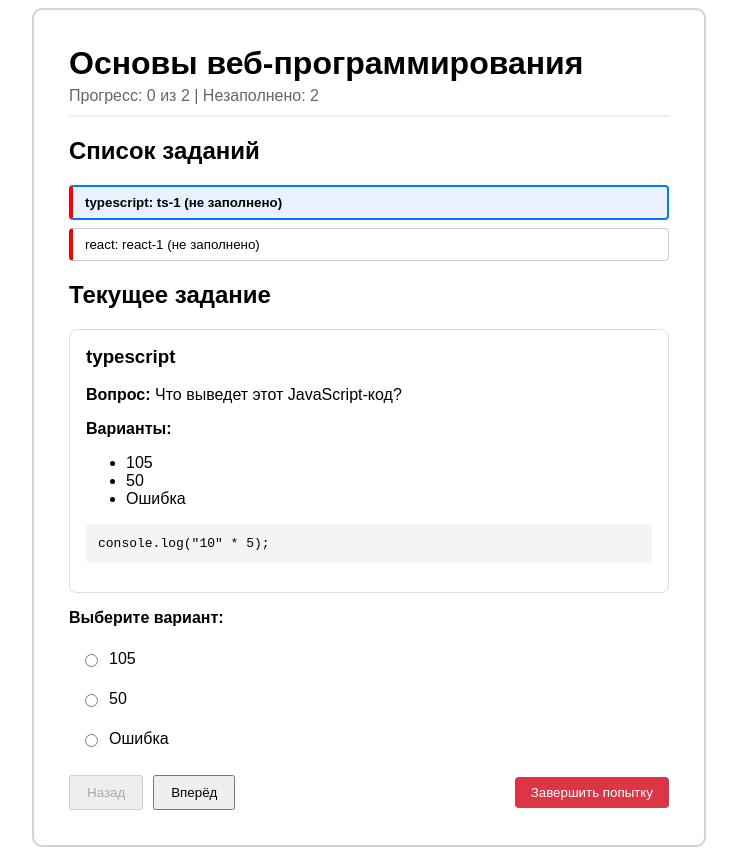
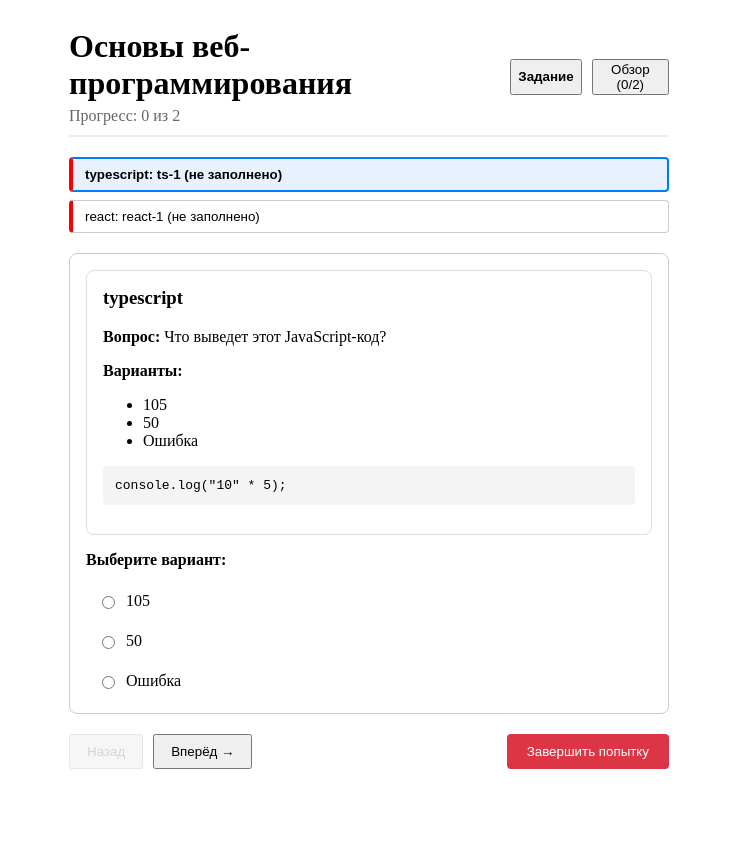
Before and after one commit to demyurg/web-programming-course, a React (Vite) app in the folder trainer/: page / in a window 1280 px wide. Shown: the whole page, without its empty margins (271-1008 px from the left). After the commit the page ends 800 px from the top, so only its background shows below. Built offline with nearby package versions, Linux system fonts and the light colour scheme.

Commit message:
Gotovo44444444

```diff
--- a/trainer/src/App.tsx
+++ b/trainer/src/App.tsx
@@ -1,135 +1,156 @@
-import { useState } from 'react';
+import { useReducer } from 'react';
 import { mainSet } from './demo';
-import { type Answer, updateAnswer, getUnansweredTaskIds } from './domain';
+import { getUnansweredTaskIds } from './domain';
+import { attemptReducer, type AttemptState, type AttemptAction, canEdit } from './attemptRules';
 import { TaskList } from './components/TaskList';
 import { TaskCard } from './components/TaskCard';
 import { AnswerInput } from './components/AnswerInput';
+import { AttemptReview } from './components/AttemptReview';
+
+const initialState: AttemptState = {
+  status: 'draft',
+  answers: [],
+  selectedTaskId: mainSet.tasks.length > 0 ? mainSet.tasks[0].id : undefined,
+  viewMode: 'task',
+};
 
 export function App() {
-  const [selectedTaskId, setSelectedTaskId] = useState<string | undefined>(
-    mainSet.tasks.length > 0 ? mainSet.tasks[0].id : undefined
-  );
-  const [answers, setAnswers] = useState<Answer[]>([]);
-  const [isFinished, setIsFinished] = useState(false);
+  const [state, dispatch] = useReducer(attemptReducer, initialState);
 
-  const currentTask = mainSet.tasks.find((t) => t.id === selectedTaskId);
+  const currentTask = mainSet.tasks.find((t) => t.id === state.selectedTaskId);
+  const unansweredIds = getUnansweredTaskIds(mainSet.tasks, state.answers);
+  const progress = mainSet.tasks.length - unansweredIds.length;
+  const isEditable = canEdit(state);
 
-  // ВАЖНО: Вычисляем unansweredIds
-  const unansweredIds = getUnansweredTaskIds(mainSet.tasks, answers);
-  const progress = mainSet.tasks.length - unansweredIds.length;
+  const handleSetAnswer = (answer: any) => dispatch({ type: 'SET_ANSWER', answer });
+  const handleClearAnswer = (taskId: string) => dispatch({ type: 'CLEAR_ANSWER', taskId });
 
-  const handleAnswerChange = (newAnswer: Answer) => {
-    setAnswers((prev) => updateAnswer(prev, newAnswer));
+  const handleSubmit = () => {
+    if (unansweredIds.length > 0) {
+      if (!window.confirm(`Осталось незаполненных заданий: ${unansweredIds.length}. Завершить?`)) return;
+    }
+    dispatch({ type: 'SUBMIT' });
   };
 
-  const handleFinish = () => {
-    if (unansweredIds.length > 0) {
-      const confirmed = window.confirm(`Осталось незаполненных заданий: ${unansweredIds.length}. Завершить попытку?`);
-      if (!confirmed) return;
-    }
-    setIsFinished(true);
-  };
-
-  const startNewAttempt = () => {
-    setAnswers([]);
-    setIsFinished(false);
-    setSelectedTaskId(mainSet.tasks.length > 0 ? mainSet.tasks[0].id : undefined);
-  };
-
-  if (mainSet.tasks.length === 0 || !currentTask) {
+  // ЭКРАН ПОСЛЕ ЗАВЕРШЕНИЯ
+  if (state.status === 'submitted') {
     return (
-      <div style={{ padding: '20px', textAlign: 'center', color: '#666' }}>
-        <h2>{mainSet.title}</h2>
-        <p>Задания отсутствуют или выбраны некорректно.</p>
-      </div>
-    );
-  }
-
-  if (isFinished) {
-    return (
-      <div style={{ maxWidth: '600px', margin: '0 auto', padding: '35px', fontFamily: 'sans-serif', border: '2px solid #d3d3d3', borderRadius: '10px' }}>
+      <div style={{ maxWidth: '600px', margin: '0 auto', padding: '20px' }}>
         <h2>Попытка завершена!</h2>
-        <p>Ваш прогресс: {progress} из {mainSet.tasks.length} заданий.</p>
-
-        <h3>Обзор ваших ответов:</h3>
-        <ul style={{ lineHeight: '1.6' }}>
-          {mainSet.tasks.map((task) => {
-            const ans = answers.find((a) => a.taskId === task.id);
-            const ansText = ans
-              ? (ans.kind === 'single-choice' ? `Выбран вариант: ${ans.optionId}` : ans.text)
-              : 'Нет ответа (пропущено)';
-
-            return (
-              <li key={task.id}>
-                <strong>{task.id} ({task.topic}):</strong> {ansText}
-              </li>
-            );
-          })}
-        </ul>
-
+        <p>Прогресс: {progress} из {mainSet.tasks.length}</p>
+        <AttemptReview
+          tasks={mainSet.tasks}
+          answers={state.answers}
+          canEdit={false}
+          onClear={handleClearAnswer}
+          onBackToTask={(id) => dispatch({ type: 'SELECT_TASK', taskId: id })}
+        />
         <button
-          onClick={startNewAttempt}
-          style={{ padding: '10px 20px', marginTop: '20px', cursor: 'pointer', background: '#007bff', color: 'white', border: 'none', borderRadius: '4px' }}
+          onClick={() => window.location.reload()}
+          style={{ marginTop: '20px', padding: '10px', cursor: 'pointer' }}
         >
-          Начать новую попытку
+          Начать новую попытку (перезагрузка)
         </button>
       </div>
     );
   }
 
+  // ОСНОВНОЙ ЭКРАН
   return (
-    <div style={{ maxWidth: '600px', margin: '0 auto', padding: '35px', fontFamily: 'sans-serif', border: '2px solid #d3d3d3', borderRadius: '10px' }}>
-      <header style={{ borderBottom: '2px solid #eee', paddingBottom: '10px', marginBottom: '20px' }}>
+    <div style={{ maxWidth: '600px', margin: '0 auto', padding: '20px' }}>
+      <header style={{ display: 'flex', justifyContent: 'space-between', alignItems: 'center', borderBottom: '2px solid #eee', paddingBottom: '10px', marginBottom: '20px' }}>
+        <div>
           <h1 style={{ margin: 0 }}>{mainSet.title}</h1>
-        <p style={{ margin: '5px 0 0', color: '#666' }}>
-          Прогресс: {progress} из {mainSet.tasks.length} | Незаполнено: {unansweredIds.length}
-        </p>
+          <p style={{ margin: '5px 0 0', color: '#666' }}>Прогресс: {progress} из {mainSet.tasks.length}</p>
+        </div>
+        <div style={{ display: 'flex', gap: '10px' }}>
+          <button
+            onClick={() => dispatch({ type: 'SET_VIEW_MODE', mode: 'task' })}
+            style={{ fontWeight: state.viewMode === 'task' ? 'bold' : 'normal', cursor: 'pointer' }}
+          >
+            Задание
+          </button>
+          <button
+            onClick={() => dispatch({ type: 'SET_VIEW_MODE', mode: 'review' })}
+            style={{ fontWeight: state.viewMode === 'review' ? 'bold' : 'normal', cursor: 'pointer' }}
+          >
+            Обзор ({state.answers.length}/{mainSet.tasks.length})
+          </button>
+        </div>
       </header>
 
       <main>
-        <h2>Список заданий</h2>
+        {state.viewMode === 'task' ? (
+          <>
             <TaskList
               tasks={mainSet.tasks}
-          selectedId={selectedTaskId}
-          onSelect={setSelectedTaskId}
+              selectedId={state.selectedTaskId}
+              onSelect={(id) => dispatch({ type: 'SELECT_TASK', taskId: id })}
               unansweredIds={unansweredIds}
             />
-
-        <h2>Текущее задание</h2>
+            {currentTask && (
+              <div style={{ marginTop: '20px', padding: '16px', border: '1px solid #ccc', borderRadius: '8px' }}>
                 <TaskCard task={currentTask} />
                 <AnswerInput
                   task={currentTask}
-          currentAnswer={answers.find((a) => a.taskId === currentTask.id)}
-          isFinished={isFinished}
-          onChange={handleAnswerChange}
+                  currentAnswer={state.answers.find((a) => a.taskId === currentTask.id)}
+                  canEdit={isEditable}
+                  onChange={handleSetAnswer}
+                  onClear={() => handleClearAnswer(currentTask.id)}
                 />
+              </div>
+            )}
+          </>
+        ) : (
+          <AttemptReview
+            tasks={mainSet.tasks}
+            answers={state.answers}
+            canEdit={isEditable}
+            onClear={handleClearAnswer}
+            onBackToTask={(id) => dispatch({ type: 'SELECT_TASK', taskId: id })}
+          />
+        )}
 
         <div style={{ marginTop: '20px', display: 'flex', gap: '10px', alignItems: 'center' }}>
           <button
-            disabled={mainSet.tasks[0].id === selectedTaskId}
+            disabled={mainSet.tasks[0].id === state.selectedTaskId}
             onClick={() => {
-              const idx = mainSet.tasks.findIndex((t) => t.id === selectedTaskId);
-              if (idx > 0) setSelectedTaskId(mainSet.tasks[idx - 1].id);
+              const idx = mainSet.tasks.findIndex((t) => t.id === state.selectedTaskId);
+              if (idx > 0) dispatch({ type: 'SELECT_TASK', taskId: mainSet.tasks[idx - 1].id });
             }}
-            style={{ padding: '8px 16px', cursor: 'pointer' }}
+            style={{
+              padding: '8px 16px',
+              cursor: mainSet.tasks[0].id === state.selectedTaskId ? 'not-allowed' : 'pointer',
+              opacity: mainSet.tasks[0].id === state.selectedTaskId ? 0.5 : 1
+            }}
           >
             Назад
           </button>
-
           <button
-            disabled={mainSet.tasks[mainSet.tasks.length - 1].id === selectedTaskId}
+            disabled={mainSet.tasks[mainSet.tasks.length - 1].id === state.selectedTaskId}
             onClick={() => {
-              const idx = mainSet.tasks.findIndex((t) => t.id === selectedTaskId);
-              if (idx < mainSet.tasks.length - 1) setSelectedTaskId(mainSet.tasks[idx + 1].id);
+              const idx = mainSet.tasks.findIndex((t) => t.id === state.selectedTaskId);
+              if (idx < mainSet.tasks.length - 1) dispatch({ type: 'SELECT_TASK', taskId: mainSet.tasks[idx + 1].id });
             }}
-            style={{ padding: '8px 16px', cursor: 'pointer' }}
+            style={{
+              padding: '8px 16px',
+              cursor: mainSet.tasks[mainSet.tasks.length - 1].id === state.selectedTaskId ? 'not-allowed' : 'pointer',
+              opacity: mainSet.tasks[mainSet.tasks.length - 1].id === state.selectedTaskId ? 0.5 : 1
+            }}
           >
-            Вперёд
+            Вперёд →
           </button>
-
           <button
-            onClick={handleFinish}
-            style={{ marginLeft: 'auto', padding: '8px 16px', background: '#dc3545', color: 'white', border: 'none', borderRadius: '4px', cursor: 'pointer' }}
+            onClick={handleSubmit}
+            style={{
+              marginLeft: 'auto',
+              padding: '10px 20px',
+              background: '#dc3545',
+              color: 'white',
+              border: 'none',
+              borderRadius: '4px',
+              cursor: 'pointer'
+            }}
           >
             Завершить попытку
           </button>
--- /dev/null
+++ b/trainer/src/attemptRules.ts
@@ -0,0 +1,53 @@
+import { type Answer, updateAnswer } from './domain';
+
+export type AttemptStatus = 'draft' | 'submitted';
+
+export type AttemptState = {
+  status: AttemptStatus;
+  answers: Answer[];
+  selectedTaskId: string | undefined;
+  viewMode: 'task' | 'review';
+};
+
+export type AttemptAction =
+  | { type: 'SET_ANSWER'; answer: Answer }
+  | { type: 'CLEAR_ANSWER'; taskId: string }
+  | { type: 'SUBMIT' }
+  | { type: 'SELECT_TASK'; taskId: string }
+  | { type: 'SET_VIEW_MODE'; mode: 'task' | 'review' };
+
+export function attemptReducer(state: AttemptState, action: AttemptAction): AttemptState {
+  // После завершения попытки (submitted) можно только переключать задачи или режим просмотра
+  if (
+    state.status === 'submitted' &&
+    action.type !== 'SELECT_TASK' &&
+    action.type !== 'SET_VIEW_MODE'
+  ) {
+    return state;
+  }
+
+  switch (action.type) {
+    case 'SET_ANSWER':
+      return {
+        ...state,
+        answers: updateAnswer(state.answers, action.answer),
+      };
+    case 'CLEAR_ANSWER':
+      return {
+        ...state,
+        answers: state.answers.filter((a) => a.taskId !== action.taskId),
+      };
+    case 'SUBMIT':
+      return { ...state, status: 'submitted', viewMode: 'review' };
+    case 'SELECT_TASK':
+      return { ...state, selectedTaskId: action.taskId, viewMode: 'task' };
+    case 'SET_VIEW_MODE':
+      return { ...state, viewMode: action.mode };
+    default:
+      return state;
+  }
+}
+
+export function canEdit(state: AttemptState): boolean {
+  return state.status === 'draft';
+}
--- a/trainer/src/components/AnswerInput.tsx
+++ b/trainer/src/components/AnswerInput.tsx
@@ -67,7 +67,11 @@ export function AnswerInput({ task, currentAnswer, isFinished, onChange }: Answe
         disabled={isFinished}
         placeholder="Введите ваш ответ..."
         onChange={(e) =>
-          onChange({ taskId: task.id, kind: 'short-text', text: e.target.value })
+          onChange({
+            taskId: task.id,
+            kind: 'short-text',
+            text: e.target.value
+        })
         }
       />
     </div>
--- /dev/null
+++ b/trainer/src/components/AttemptReview.tsx
@@ -0,0 +1,87 @@
+import { Task, Answer } from '../domain';
+
+type AttemptReviewProps = {
+  tasks: Task[];
+  answers: Answer[];
+  canEdit: boolean;
+  onClear: (taskId: string) => void;
+  onBackToTask: (taskId: string) => void;
+};
+
+export function AttemptReview({ tasks, answers, canEdit, onClear, onBackToTask }: AttemptReviewProps) {
+  return (
+    <div style={{ border: '1px solid #ddd', padding: '16px', borderRadius: '8px' }}>
+      <h3 style={{ marginTop: 0, marginBottom: '16px' }}>Обзор всех ответов</h3>
+      <ul style={{ listStyle: 'none', padding: 0, margin: 0 }}>
+        {tasks.map((task) => {
+          const ans = answers.find((a) => a.taskId === task.id);
+          const isAnswered = !!ans && (ans.kind === 'single-choice' || ans.text.trim().length > 0);
+
+          return (
+            <li
+              key={task.id}
+              style={{
+                marginBottom: '12px',
+                padding: '12px',
+                border: '1px solid #eee',
+                borderRadius: '4px',
+                background: '#fafafa',
+              }}
+            >
+              <div style={{ display: 'flex', justifyContent: 'space-between', alignItems: 'flex-start', gap: '12px' }}>
+                <div style={{ flex: 1 }}>
+                  <strong style={{ display: 'block', marginBottom: '4px' }}>
+                    {task.id} ({task.topic})
+                  </strong>
+                  <div style={{ color: isAnswered ? '#28a745' : '#dc3545', fontStyle: isAnswered ? 'normal' : 'italic' }}>
+                    {isAnswered
+                      ? ans.kind === 'single-choice'
+                        ? `Выбран вариант: ${ans.optionId}`
+                        : ans.text
+                      : 'Нет ответа (пропущено)'}
+                  </div>
+                </div>
+
+                <div style={{ display: 'flex', gap: '8px', flexShrink: 0 }}>
+                  {canEdit && isAnswered && (
+                    <button
+                      type="button"
+                      onClick={() => onClear(task.id)}
+                      style={{
+                        padding: '6px 12px',
+                        background: '#ffc107',
+                        color: '#000',
+                        border: 'none',
+                        borderRadius: '4px',
+                        cursor: 'pointer',
+                        fontWeight: '500',
+                      }}
+                    >
+                      Очистить ответ
+                    </button>
+                  )}
+
+                  <button
+                    type="button"
+                    onClick={() => onBackToTask(task.id)}
+                    style={{
+                      padding: '6px 12px',
+                      background: '#007bff',
+                      color: 'white',
+                      border: 'none',
+                      borderRadius: '4px',
+                      cursor: 'pointer',
+                      fontWeight: '500',
+                    }}
+                  >
+                    К заданию
+                  </button>
+                </div>
+              </div>
+            </li>
+          );
+        })}
+      </ul>
+    </div>
+  );
+}
--- a/trainer/src/domain.ts
+++ b/trainer/src/domain.ts
@@ -50,7 +50,7 @@ export function calculateProgress(tasks: Task[], answers: Answer[]): Progress {
     answers
       .filter((answer) => {
         if (answer.kind === "short-text") {
-          return answer.text.trim().length > 0;
+          return answer.text.length > 0;
         }
         return true;
       })
@@ -65,25 +65,26 @@ export function calculateProgress(tasks: Task[], answers: Answer[]): Progress {
   };
 }
 
-// НОВОЕ для L3: Неизменяемое обновление ответа
+
 export function updateAnswer(answers: Answer[], newAnswer: Answer): Answer[] {
   const others = answers.filter((a) => a.taskId !== newAnswer.taskId);
 
-  // Если текстовый ответ пустой или состоит из пробелов, удаляем его из массива
-  if (newAnswer.kind === "short-text" && newAnswer.text.trim() === "") {
+
+  if (newAnswer.kind === "short-text" && newAnswer.text === "") {
     return others;
   }
 
   return [...others, newAnswer];
 }
 
-// НОВОЕ для L3: Получение ID незаполненных заданий
+
 export function getUnansweredTaskIds(tasks: Task[], answers: Answer[]): string[] {
   return tasks
     .filter((task) => {
       const answer = answers.find((a) => a.taskId === task.id);
       if (!answer) return true;
-      if (answer.kind === "short-text" && answer.text.trim() === "") return true;
+
+      if (answer.kind === "short-text" && answer.text === "") return true;
       return false;
     })
     .map((t) => t.id);
```
Lines whose indentation alone changed are shown as unchanged.
